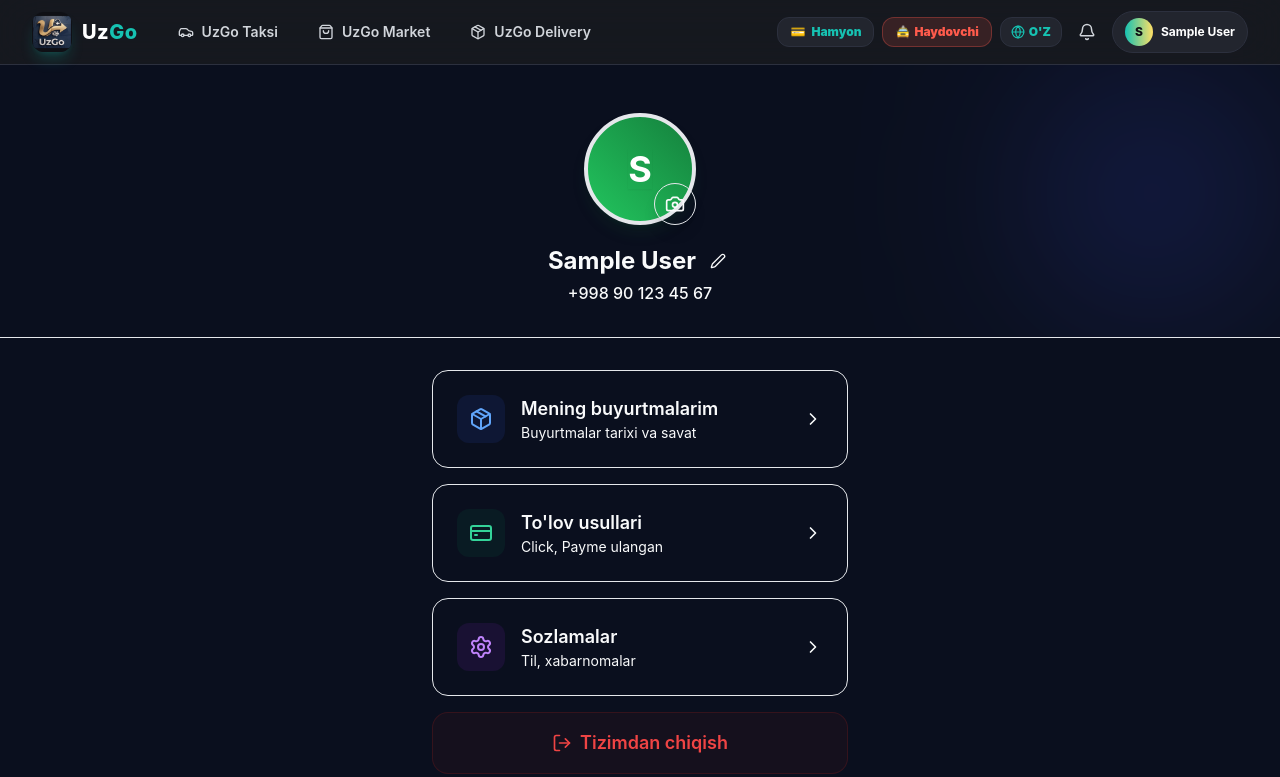
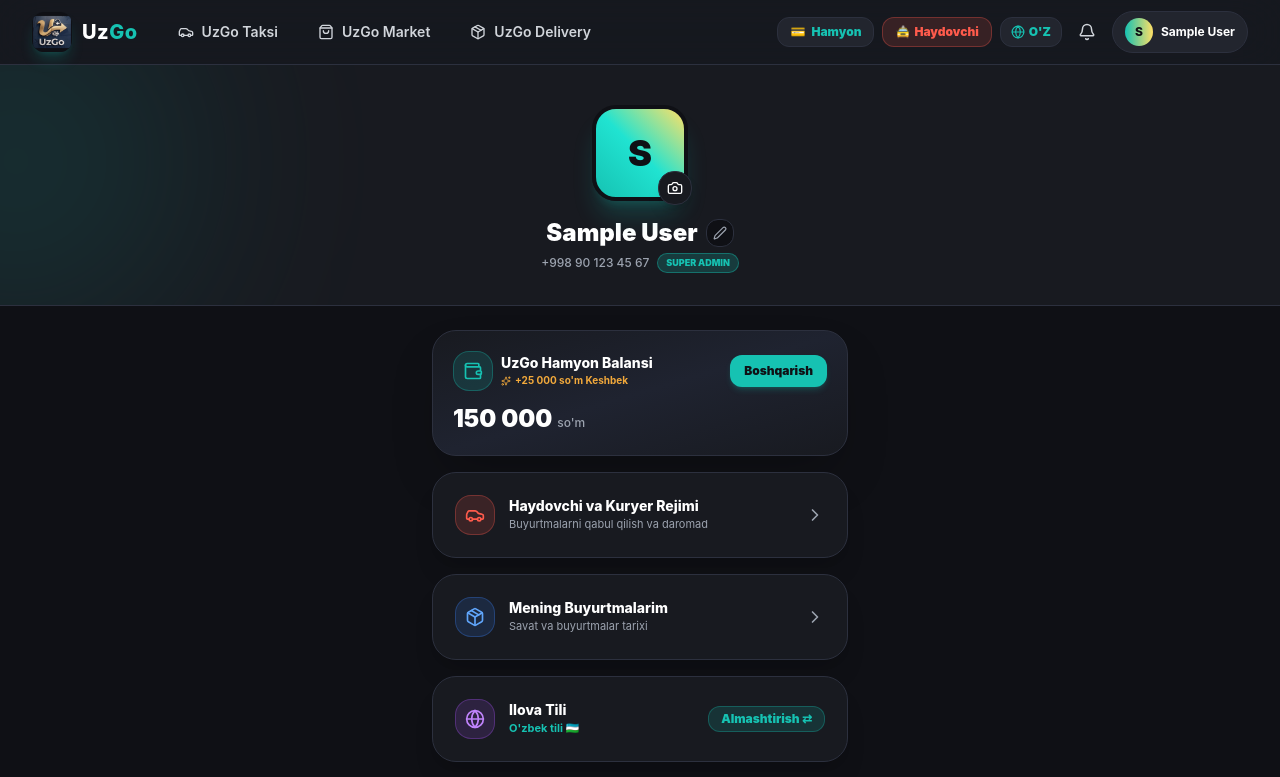
Before and after one commit to SarvarDevYT/UzGo, a Next.js app in the folder frontend/: page /profile in a window 1280 px wide. Shown: the top 777 px of the page. Built offline with nearby package versions, Linux system fonts and the light colour scheme; sample sign-in values are in the browser's storage.

Commit message:
style: redesign Profile Settings page with Turquoise obsidian theme, Hamyon balance card, and Driver mode integration

```diff
--- a/frontend/src/app/profile/page.jsx
+++ b/frontend/src/app/profile/page.jsx
@@ -12,22 +12,35 @@ import {
   ChevronRight,
   Camera,
   X,
-  Edit2
+  Edit2,
+  Wallet,
+  Globe,
+  Shield,
+  Car,
+  Check,
+  Sparkles,
+  Phone
 } from 'lucide-react';
 import { logout } from '../../store/authSlice';
+import { useLanguage } from '../../context/LanguageContext';
+import { useWallet } from '../../context/WalletContext';
 
 export default function ProfilePage() {
   const router = useRouter();
   const dispatch = useDispatch();
+  const { lang, toggleLanguage, t } = useLanguage();
   const reduxUser = useSelector((state) => state.auth?.user);
+  const { walletBalance, cashbackBalance } = useWallet() || { walletBalance: 150000, cashbackBalance: 25000 };
 
   const [user, setUser] = useState({
-    name: reduxUser?.name || 'Sultonbek Jumayev',
+    name: reduxUser?.name || 'Sarvarbek (Termiz)',
     phone: reduxUser?.phone || '+998 90 123 45 67',
+    role: reduxUser?.role || 'user'
   });
 
   const [isEditModalOpen, setIsEditModalOpen] = useState(false);
   const [editName, setEditName] = useState(user.name);
+  const [editPhone, setEditPhone] = useState(user.phone);
 
   const getInitial = (name) => {
     return name ? name.charAt(0).toUpperCase() : 'U';
@@ -35,139 +48,217 @@ export default function ProfilePage() {
 
   const handleLogout = () => {
     dispatch(logout());
+    document.cookie = "uzgo_admin_token=; path=/; expires=Thu, 01 Jan 1970 00:00:01 GMT;";
+    document.cookie = "uzgo_user_role=; path=/; expires=Thu, 01 Jan 1970 00:00:01 GMT;";
     router.push('/login');
   };
 
   const handleSaveProfile = () => {
-    setUser({ ...user, name: editName });
+    setUser({ ...user, name: editName, phone: editPhone });
     setIsEditModalOpen(false);
+    alert("Profil sozlamalari saqlandi! ✨");
   };
 
   return (
-    <div className="min-h-screen bg-dark-bg text-dark-text pb-24">
+    <div className="min-h-screen bg-[#0F1015] text-[#F5F5F7] pb-24 font-sans">
       {/* Header Profile Section */}
-      <div className="bg-dark-card border-b border-dark-border pt-12 pb-8 px-4 relative overflow-hidden">
-        {/* Decorative background element */}
-        <div className="absolute top-0 right-0 w-64 h-64 bg-[#1a237e] rounded-full mix-blend-screen filter blur-[80px] opacity-30"></div>
+      <div className="bg-[#181A20] border-b border-[#2C303E] pt-10 pb-8 px-4 relative overflow-hidden">
+        <div className="absolute top-[-20%] left-[-10%] w-72 h-72 bg-[#16C2B2] rounded-full filter blur-[120px] opacity-20 pointer-events-none"></div>
 
-        <div className="max-w-md mx-auto relative z-10 flex flex-col items-center animate-fade-in">
+        <div className="max-w-md mx-auto relative z-10 flex flex-col items-center">
           <div className="relative group">
-            <div className="w-28 h-28 rounded-full bg-gradient-to-tr from-green-500 to-green-700 flex items-center justify-center shadow-lg shadow-green-900/20 border-4 border-dark-bg">
-              <span className="text-4xl font-bold text-white shadow-sm">
+            <div className="w-24 h-24 rounded-3xl bg-gradient-to-tr from-[#16C2B2] via-[#20E3D1] to-[#FFE066] flex items-center justify-center shadow-xl shadow-[#16C2B2]/20 border-4 border-[#0F1015]">
+              <span className="text-4xl font-black text-[#0F1015]">
                 {getInitial(user.name)}
               </span>
             </div>
-            <button className="absolute bottom-0 right-0 p-2.5 bg-dark-card border border-dark-border rounded-full text-dark-text hover:text-accent transition-colors shadow-lg">
-              <Camera className="w-5 h-5" />
+            <button className="absolute -bottom-1 -right-1 p-2 bg-[#181A20] border border-[#2C303E] rounded-2xl text-white hover:text-[#16C2B2] transition-colors shadow-lg">
+              <Camera className="w-4 h-4" />
             </button>
           </div>
 
-          <div className="mt-5 text-center flex items-center gap-2">
-            <h1 className="text-2xl font-bold">{user.name}</h1>
+          <div className="mt-4 text-center flex items-center gap-2">
+            <h1 className="text-2xl font-black text-white">{user.name}</h1>
             <button
               onClick={() => setIsEditModalOpen(true)}
-              className="p-1.5 text-dark-muted hover:text-accent rounded-full bg-dark-bg transition-colors"
+              className="p-1.5 text-gray-400 hover:text-[#16C2B2] rounded-xl bg-[#0F1015] border border-[#2C303E] transition-colors"
             >
-              <Edit2 className="w-4 h-4" />
+              <Edit2 className="w-3.5 h-3.5" />
             </button>
           </div>
-          <p className="text-dark-muted font-medium mt-1">{user.phone}</p>
+
+          <div className="flex items-center gap-2 mt-1">
+            <span className="text-xs text-gray-400 font-medium">{user.phone}</span>
+            <span className="bg-[#16C2B2]/20 text-[#16C2B2] border border-[#16C2B2]/40 text-[9px] px-2 py-0.5 rounded-full font-black uppercase">
+              {user.role === 'admin' ? 'Super Admin' : user.role === 'driver' ? 'Haydovchi' : 'Mijoz'}
+            </span>
+          </div>
         </div>
       </div>
 
-      <div className="max-w-md mx-auto px-4 py-8 space-y-4 animate-slide-up">
-        {/* Orders Section */}
-        <div className="bg-dark-card rounded-2xl border border-dark-border p-2">
-          <Link href="/market/cart" className="flex items-center justify-between p-4 hover:bg-dark-bg rounded-xl transition-colors group">
-            <div className="flex items-center gap-4">
-              <div className="p-3 bg-blue-900/20 rounded-xl text-blue-400 group-hover:scale-110 transition-transform">
-                <Package className="w-6 h-6" />
+      <div className="max-w-md mx-auto px-4 py-6 space-y-4">
+
+        {/* UzGo Wallet Card */}
+        <div className="bg-gradient-to-br from-[#181A20] via-[#1F2330] to-[#181A20] rounded-3xl border border-[#2C303E] p-5 shadow-2xl space-y-3">
+          <div className="flex justify-between items-center">
+            <div className="flex items-center gap-2">
+              <div className="w-10 h-10 rounded-2xl bg-[#16C2B2]/15 border border-[#16C2B2]/30 flex items-center justify-center text-[#16C2B2]">
+                <Wallet size={20} />
               </div>
               <div>
-                <h3 className="font-semibold text-lg">Mening buyurtmalarim</h3>
-                <p className="text-sm text-dark-muted">Buyurtmalar tarixi va savat</p>
+                <h3 className="font-extrabold text-sm text-white">UzGo Hamyon Balansi</h3>
+                <span className="text-[10px] text-[#F2A93B] font-bold flex items-center gap-1">
+                  <Sparkles size={10} /> +{(cashbackBalance || 0).toLocaleString('ru-RU')} so'm Keshbek
+                </span>
               </div>
             </div>
-            <ChevronRight className="w-5 h-5 text-dark-muted group-hover:text-dark-text group-hover:translate-x-1 transition-all" />
+            <Link
+              href="/wallet"
+              className="bg-[#16C2B2] text-[#0F1015] font-black text-xs px-3.5 py-2 rounded-xl shadow-md shadow-[#16C2B2]/20"
+            >
+              Boshqarish
+            </Link>
+          </div>
+          <div className="text-2xl font-black text-white">
+            {(walletBalance || 0).toLocaleString('ru-RU')} <span className="text-xs text-gray-400 font-medium">so'm</span>
+          </div>
+        </div>
+
+        {/* Driver Mode Button */}
+        <div className="bg-[#181A20] rounded-3xl border border-[#2C303E] p-2 shadow-xl">
+          <Link href="/driver" className="flex items-center justify-between p-3.5 hover:bg-[#22252E] rounded-2xl transition-colors group">
+            <div className="flex items-center gap-3.5">
+              <div className="w-10 h-10 bg-[#FF5B4C]/15 border border-[#FF5B4C]/30 rounded-2xl text-[#FF5B4C] flex items-center justify-center shrink-0">
+                <Car className="w-5 h-5" />
+              </div>
+              <div>
+                <h3 className="font-extrabold text-sm text-white">Haydovchi va Kuryer Rejimi</h3>
+                <p className="text-[11px] text-gray-400">Buyurtmalarni qabul qilish va daromad</p>
+              </div>
+            </div>
+            <ChevronRight className="w-5 h-5 text-gray-400 group-hover:text-white transition-all" />
           </Link>
         </div>
 
-        {/* Payment Methods */}
-        <div className="bg-dark-card rounded-2xl border border-dark-border p-2">
-          <div className="flex items-center justify-between p-4 hover:bg-dark-bg rounded-xl transition-colors group cursor-pointer">
-            <div className="flex items-center gap-4">
-              <div className="p-3 bg-emerald-900/20 rounded-xl text-emerald-400 group-hover:scale-110 transition-transform">
-                <CreditCard className="w-6 h-6" />
+        {/* Orders Section */}
+        <div className="bg-[#181A20] rounded-3xl border border-[#2C303E] p-2 shadow-xl">
+          <Link href="/market/cart" className="flex items-center justify-between p-3.5 hover:bg-[#22252E] rounded-2xl transition-colors group">
+            <div className="flex items-center gap-3.5">
+              <div className="w-10 h-10 bg-blue-500/15 border border-blue-500/30 rounded-2xl text-blue-400 flex items-center justify-center shrink-0">
+                <Package className="w-5 h-5" />
               </div>
               <div>
-                <h3 className="font-semibold text-lg">To'lov usullari</h3>
-                <p className="text-sm text-dark-muted">Click, Payme ulangan</p>
+                <h3 className="font-extrabold text-sm text-white">Mening Buyurtmalarim</h3>
+                <p className="text-[11px] text-gray-400">Savat va buyurtmalar tarixi</p>
               </div>
             </div>
-            <ChevronRight className="w-5 h-5 text-dark-muted group-hover:text-dark-text group-hover:translate-x-1 transition-all" />
+            <ChevronRight className="w-5 h-5 text-gray-400 group-hover:text-white transition-all" />
+          </Link>
+        </div>
+
+        {/* Language Switcher */}
+        <div className="bg-[#181A20] rounded-3xl border border-[#2C303E] p-2 shadow-xl">
+          <div
+            onClick={toggleLanguage}
+            className="flex items-center justify-between p-3.5 hover:bg-[#22252E] rounded-2xl transition-colors cursor-pointer group"
+          >
+            <div className="flex items-center gap-3.5">
+              <div className="w-10 h-10 bg-purple-500/15 border border-purple-500/30 rounded-2xl text-purple-400 flex items-center justify-center shrink-0">
+                <Globe className="w-5 h-5" />
+              </div>
+              <div>
+                <h3 className="font-extrabold text-sm text-white">Ilova Tili</h3>
+                <p className="text-[11px] text-[#16C2B2] font-bold">{lang === 'uz' ? 'O\'zbek tili 🇺🇿' : 'Русский язык 🇷🇺'}</p>
+              </div>
+            </div>
+            <span className="text-xs font-black text-[#16C2B2] bg-[#16C2B2]/15 border border-[#16C2B2]/30 px-3 py-1 rounded-xl">
+              Almashtirish ⇄
+            </span>
           </div>
         </div>
 
-        {/* Settings */}
-        <div className="bg-dark-card rounded-2xl border border-dark-border p-2">
-          <div className="flex items-center justify-between p-4 hover:bg-dark-bg rounded-xl transition-colors group cursor-pointer">
-            <div className="flex items-center gap-4">
-              <div className="p-3 bg-purple-900/20 rounded-xl text-purple-400 group-hover:scale-110 transition-transform">
-                <Settings className="w-6 h-6" />
+        {/* Admin Panel Link (If admin) */}
+        {user.role === 'admin' && (
+          <div className="bg-[#181A20] rounded-3xl border border-[#2C303E] p-2 shadow-xl">
+            <Link href="/admin/dashboard" className="flex items-center justify-between p-3.5 hover:bg-[#22252E] rounded-2xl transition-colors group">
+              <div className="flex items-center gap-3.5">
+                <div className="w-10 h-10 bg-amber-500/15 border border-amber-500/30 rounded-2xl text-amber-400 flex items-center justify-center shrink-0">
+                  <Shield className="w-5 h-5" />
                 </div>
                 <div>
-                <h3 className="font-semibold text-lg">Sozlamalar</h3>
-                <p className="text-sm text-dark-muted">Til, xabarnomalar</p>
+                  <h3 className="font-extrabold text-sm text-white">Super Admin Panel</h3>
+                  <p className="text-[11px] text-amber-400 font-bold">Termiz platforma boshqaruvi</p>
                 </div>
               </div>
-            <ChevronRight className="w-5 h-5 text-dark-muted group-hover:text-dark-text group-hover:translate-x-1 transition-all" />
+              <ChevronRight className="w-5 h-5 text-gray-400 group-hover:text-white transition-all" />
+            </Link>
           </div>
-        </div>
+        )}
 
         {/* Logout Button */}
         <button
           onClick={handleLogout}
-          className="w-full mt-8 bg-red-900/10 hover:bg-red-900/20 border border-red-900/30 text-red-500 rounded-2xl p-4 font-semibold text-lg transition-all flex items-center justify-center gap-2 group"
+          className="w-full mt-6 bg-red-500/10 hover:bg-red-500/20 border border-red-500/30 text-red-400 rounded-3xl p-4 font-black text-sm transition-all flex items-center justify-center gap-2 shadow-xl"
         >
-          <LogOut className="w-5 h-5 group-hover:-translate-x-1 transition-transform" />
-          Tizimdan chiqish
+          <LogOut className="w-4 h-4" />
+          Tizimdan Chiqish
         </button>
       </div>
 
       {/* Edit Profile Modal */}
       {isEditModalOpen && (
-        <div className="fixed inset-0 z-50 flex items-center justify-center p-4 bg-black/60 backdrop-blur-sm animate-fade-in">
-          <div className="bg-dark-card border border-dark-border rounded-2xl w-full max-w-sm p-6 shadow-2xl transform transition-all scale-100">
-            <div className="flex justify-between items-center mb-6">
-              <h2 className="text-xl font-bold">Profilni tahrirlash</h2>
+        <div className="fixed inset-0 z-50 flex items-center justify-center p-4 bg-black/70 backdrop-blur-sm">
+          <div className="bg-[#181A20] border border-[#2C303E] rounded-3xl w-full max-w-md p-6 shadow-2xl space-y-4">
+            <div className="flex justify-between items-center border-b border-[#2C303E] pb-3">
+              <h2 className="text-base font-black text-white">Profil Sozlamalarini Tahrirlash</h2>
               <button
                 onClick={() => setIsEditModalOpen(false)}
-                className="text-dark-muted hover:text-dark-text p-1"
+                className="text-gray-400 hover:text-white"
               >
-                <X className="w-6 h-6" />
+                <X className="w-5 h-5" />
               </button>
             </div>
 
-            <div className="space-y-4">
+            <div className="space-y-3">
               <div>
-                <label className="text-sm font-medium text-dark-muted mb-1.5 block">
+                <label className="text-xs font-bold text-gray-400 mb-1 block">
                   Ismingiz
                 </label>
                 <input
                   type="text"
                   value={editName}
                   onChange={(e) => setEditName(e.target.value)}
-                  className="w-full bg-dark-bg border border-dark-border rounded-xl px-4 py-3 text-dark-text focus:border-primary-900 focus:ring-1 focus:ring-primary-900 focus:outline-none transition-colors"
-                  placeholder="Ismingizni kiriting"
+                  className="w-full bg-[#0F1015] border border-[#2C303E] rounded-xl p-3 text-white text-xs outline-none focus:border-[#16C2B2]"
                 />
               </div>
 
+              <div>
+                <label className="text-xs font-bold text-gray-400 mb-1 block">
+                  Telefon Raqami
+                </label>
+                <input
+                  type="text"
+                  value={editPhone}
+                  onChange={(e) => setEditPhone(e.target.value)}
+                  className="w-full bg-[#0F1015] border border-[#2C303E] rounded-xl p-3 text-white text-xs outline-none focus:border-[#16C2B2]"
+                />
+              </div>
+
+              <div className="flex gap-2 pt-2">
+                <button
+                  type="button"
+                  onClick={() => setIsEditModalOpen(false)}
+                  className="flex-1 bg-[#0F1015] border border-[#2C303E] text-gray-400 font-bold py-3 rounded-xl text-xs"
+                >
+                  Bekor qilish
+                </button>
                 <button
                   onClick={handleSaveProfile}
-                className="w-full bg-[#1a237e] hover:bg-[#283593] text-white rounded-xl py-3.5 font-semibold mt-4 transition-colors"
+                  className="flex-1 bg-[#16C2B2] text-[#0F1015] font-black rounded-xl py-3 text-xs shadow-lg shadow-[#16C2B2]/20"
                 >
                   Saqlash
                 </button>
+              </div>
             </div>
           </div>
         </div>
```
Lines whose indentation alone changed are shown as unchanged.
